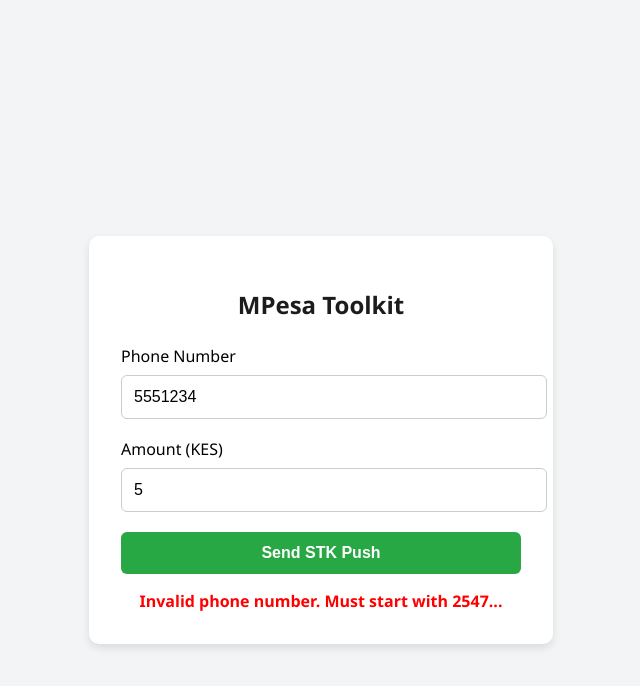
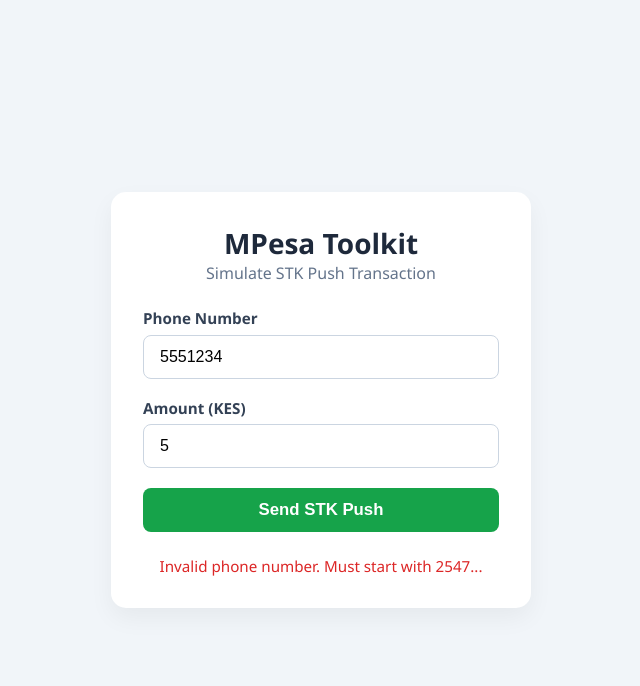
Before and after one commit to blacksnowmartin/mpesa-mvp-mockup, a plain HTML site: page index.html in a window 1280 px wide. Both pictures are taken after typing "5551234", "5" into the empty fields and a click on the button "Send STK Push". Shown: the whole page, without its empty margins (319-959 px from the left). Drawn offline with Linux system fonts and the light colour scheme.

Commit message:
Update index.html

```diff
--- a/index.html
+++ b/index.html
@@ -3,118 +3,168 @@
 <head>
   <meta charset="UTF-8" />
   <meta name="viewport" content="width=device-width, initial-scale=1.0"/>
-  <title>MPesa Toolkit Simulation</title>
+  <title>MPesa Toolkit</title>
   <style>
+    * {
+      box-sizing: border-box;
+      margin: 0;
+      padding: 0;
+    }
+
     body {
       font-family: 'Segoe UI', sans-serif;
-      background-color: #f3f4f6;
-      padding: 2rem;
+      background-color: #f1f5f9;
       display: flex;
       justify-content: center;
       align-items: center;
       min-height: 100vh;
+      padding: 20px;
     }
 
-    .container {
-      background-color: white;
+    .mpesa-container {
+      background-color: #ffffff;
       padding: 2rem;
-      border-radius: 10px;
+      border-radius: 15px;
       width: 100%;
-      max-width: 400px;
-      box-shadow: 0 4px 8px rgba(0,0,0,0.1);
+      max-width: 420px;
+      box-shadow: 0 10px 25px rgba(0, 0, 0, 0.05);
+      transition: all 0.3s ease-in-out;
     }
 
-    h2 {
+    .mpesa-header {
       text-align: center;
-      color: #1c1c1c;
       margin-bottom: 1.5rem;
     }
 
-    label {
+    .mpesa-header h2 {
+      font-size: 1.75rem;
+      color: #1e293b;
+    }
+
+    .form-group {
+      margin-bottom: 1.2rem;
+    }
+
+    .form-group label {
+      font-weight: 600;
+      font-size: 0.95rem;
+      margin-bottom: 0.4rem;
       display: block;
-      margin-bottom: 0.5rem;
+      color: #334155;
+    }
+
+    .form-group input {
+      width: 100%;
+      padding: 0.75rem 1rem;
+      font-size: 1rem;
+      border-radius: 8px;
+      border: 1px solid #cbd5e1;
+      transition: border 0.3s;
+    }
+
+    .form-group input:focus {
+      outline: none;
+      border-color: #16a34a;
+      background-color: #f0fdf4;
+    }
+
+    .submit-btn {
+      width: 100%;
+      background-color: #16a34a;
+      color: white;
+      font-size: 1.05rem;
+      padding: 0.75rem;
+      font-weight: bold;
+      border: none;
+      border-radius: 8px;
+      cursor: pointer;
+      transition: background 0.3s;
+    }
+
+    .submit-btn:hover {
+      background-color: #15803d;
+    }
+
+    .message {
+      margin-top: 1.5rem;
+      text-align: center;
+      font-size: 0.95rem;
       font-weight: 500;
     }
 
-    input {
-      width: 100%;
-      padding: 0.75rem;
-      margin-bottom: 1.2rem;
-      border: 1px solid #ccc;
-      border-radius: 6px;
-      font-size: 1rem;
+    .message.success {
+      color: #15803d;
     }
 
-    button {
-      width: 100%;
-      padding: 0.75rem;
-      background-color: #28a745;
-      color: white;
-      border: none;
-      font-size: 1rem;
-      font-weight: bold;
-      border-radius: 6px;
-      cursor: pointer;
-      transition: background 0.3s ease;
-    }
-
-    button:hover {
-      background-color: #218838;
-    }
-
-    .message {
-      margin-top: 1rem;
-      text-align: center;
-      font-weight: bold;
+    .message.error {
+      color: #dc2626;
     }
   </style>
 </head>
 <body>
-  <div class="container">
-    <h2>MPesa Toolkit</h2>
+
+  <div class="mpesa-container">
+    <div class="mpesa-header">
+      <h2>MPesa Toolkit</h2>
+      <p style="color:#64748b;">Simulate STK Push Transaction</p>
+    </div>
+
     <form id="mpesaForm">
-      <label for="phone">Phone Number</label>
-      <input type="tel" id="phone" name="phone" placeholder="e.g. 254712345678" required />
+      <div class="form-group">
+        <label for="phone">Phone Number</label>
+        <input type="tel" id="phone" placeholder="e.g. 254712345678" required />
+      </div>
 
-      <label for="amount">Amount (KES)</label>
-      <input type="number" id="amount" name="amount" placeholder="e.g. 100" required />
+      <div class="form-group">
+        <label for="amount">Amount (KES)</label>
+        <input type="number" id="amount" placeholder="e.g. 500" required />
+      </div>
 
-      <button type="submit">Send STK Push</button>
+      <button type="submit" class="submit-btn">Send STK Push</button>
     </form>
-    <div class="message" id="message"></div>
+
+    <div id="message" class="message"></div>
   </div>
 
   <script>
-    document.getElementById('mpesaForm').addEventListener('submit', function(e) {
+    const form = document.getElementById('mpesaForm');
+    const message = document.getElementById('message');
+
+    form.addEventListener('submit', function (e) {
       e.preventDefault();
 
       const phone = document.getElementById('phone').value.trim();
-      const amount = document.getElementById('amount').value.trim();
-      const messageEl = document.getElementById('message');
+      const amount = parseFloat(document.getElementById('amount').value.trim());
 
-      // Simple validation
+      // Reset message
+      message.textContent = '';
+      message.className = 'message';
+
+      // Validation
       if (!phone.match(/^2547\d{8}$/)) {
-        messageEl.textContent = "Invalid phone number. Must start with 2547...";
-        messageEl.style.color = "red";
+        message.textContent = "Invalid phone number. Must start with 2547...";
+        message.classList.add("error");
         return;
       }
 
-      if (parseFloat(amount) <= 0) {
-        messageEl.textContent = "Amount must be greater than 0.";
-        messageEl.style.color = "red";
+      if (isNaN(amount) || amount <= 0) {
+        message.textContent = "Enter a valid amount greater than 0.";
+        message.classList.add("error");
         return;
       }
 
-      // Simulate STK push
-      messageEl.textContent = "Sending STK push...";
-      messageEl.style.color = "#333";
+      message.textContent = "Sending STK push...";
+      message.classList.remove("error");
+      message.classList.remove("success");
 
+      // Simulate delay
       setTimeout(() => {
-        messageEl.textContent = `STK push sent to ${phone} for KES ${amount}.`;
-        messageEl.style.color = "green";
-        document.getElementById('mpesaForm').reset();
+        message.textContent = `STK Push sent to ${phone} for KES ${amount.toFixed(2)}.`;
+        message.classList.add("success");
+        form.reset();
       }, 2000);
     });
   </script>
+
 </body>
 </html>
```
